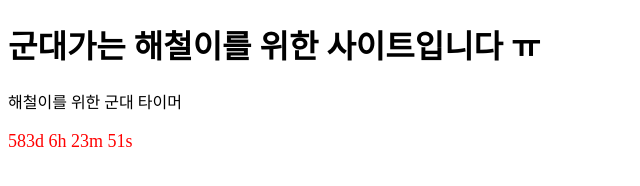
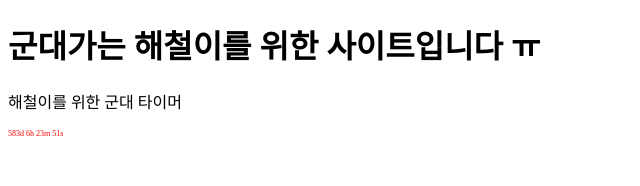
Before and after one commit to GrootCodes/RapperJung, a plain HTML site: page index.html in a window 1280 px wide. Shown: the whole page, without its empty margins (0-640 px from the left). Drawn offline with Linux system fonts and the light colour scheme.

Commit message:
Update index.html

```diff
--- a/index.html
+++ b/index.html
@@ -5,7 +5,7 @@
   <style>
    #demo{
        color:red;
-       font-size:large;
+       font-size:50%;
      }
   </style>
 </head>
```
